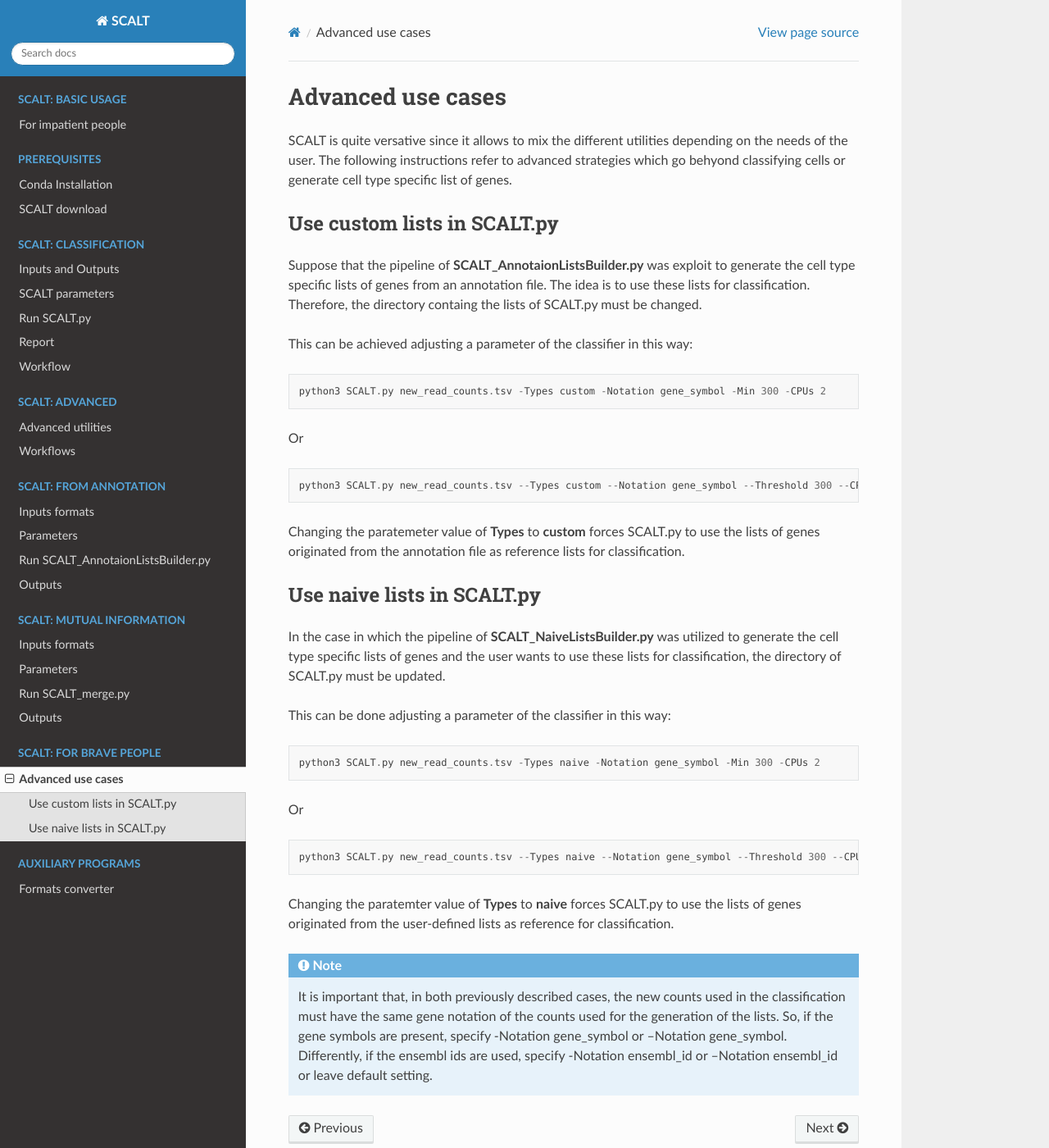
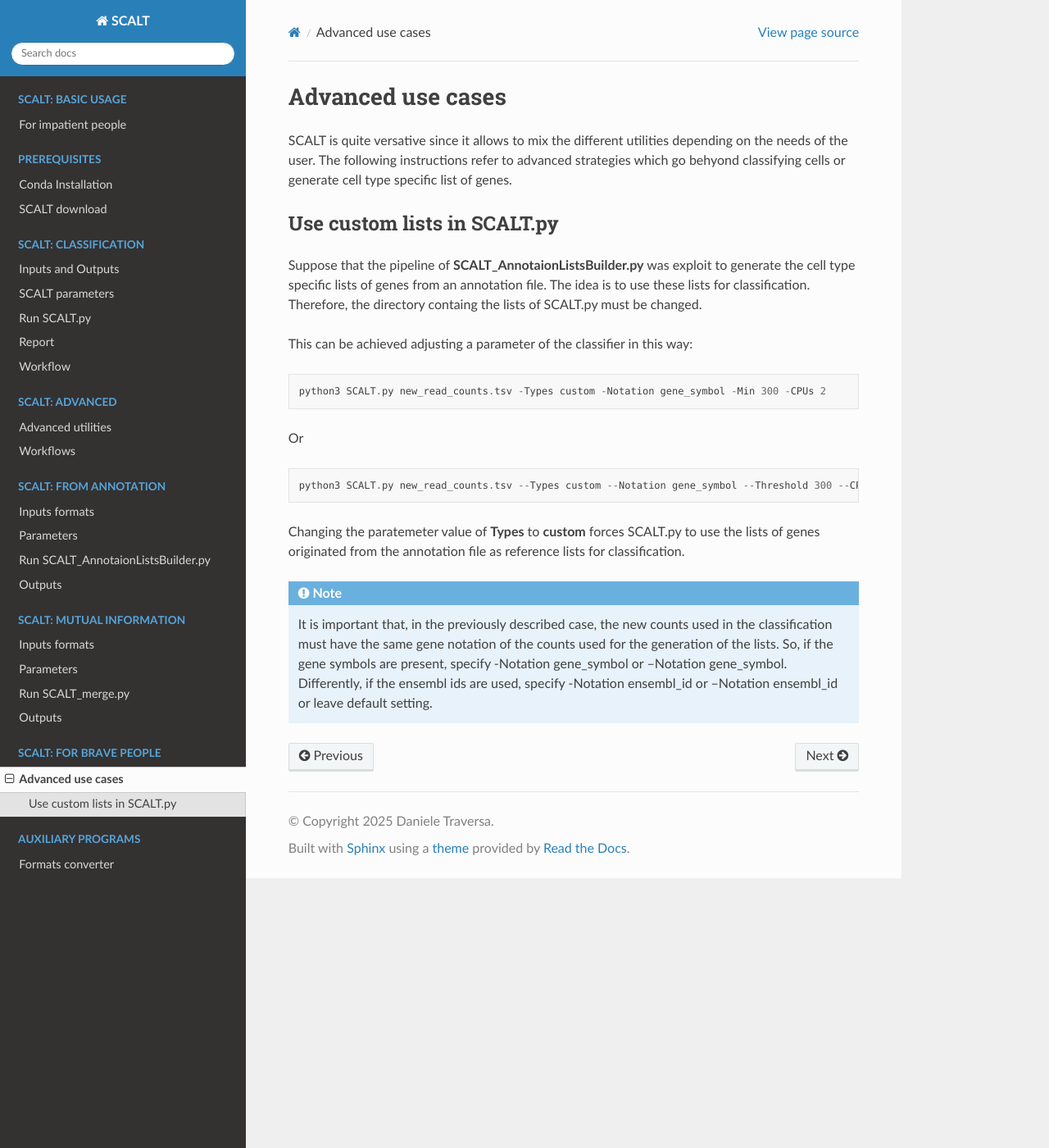
Before and after one commit to danitrave/SCALT, a Sphinx documentation site: the page built from docs/source/bravePeople.rst, in a window 1280 px wide and 1400 px high. Shown: the whole window at 82% size. Built offline with Sphinx 7.4.7 and the Read the Docs theme 3.1.0, drawn with Linux system fonts in a browser that asks for light colours.

Commit message:
Update bravePeople.rst

```diff
--- a/docs/source/bravePeople.rst
+++ b/docs/source/bravePeople.rst
@@ -23,25 +23,6 @@ Or
 
 Changing the paratemeter value of **Types** to **custom** forces SCALT.py to use the lists of genes originated from the annotation file as reference lists for classification.
 
-Use naive lists in SCALT.py
----------------------------
-
-In the case in which the pipeline of **SCALT_NaiveListsBuilder.py** was utilized to generate the cell type specific lists of genes and the user wants to use these lists for classification, the directory of SCALT.py must be updated.
-
-This can be done adjusting a parameter of the classifier in this way:
-
-::
-
-  python3 SCALT.py new_read_counts.tsv -Types naive -Notation gene_symbol -Min 300 -CPUs 2
-
-Or
-
-::
-
-  python3 SCALT.py new_read_counts.tsv --Types naive --Notation gene_symbol --Threshold 300 --CPUs 2
-
-Changing the paratemter value of **Types** to **naive** forces SCALT.py to use the lists of genes originated from the user-defined lists as reference for classification.
-
 .. note::
 
-   It is important that, in both previously described cases, the new counts used in the classification must have the same gene notation of the counts used for the generation of the lists. So, if the gene symbols are present, specify -Notation gene_symbol or --Notation gene_symbol. Differently, if the ensembl ids are used, specify -Notation ensembl_id or --Notation ensembl_id or leave default setting.
+   It is important that, in the previously described case, the new counts used in the classification must have the same gene notation of the counts used for the generation of the lists. So, if the gene symbols are present, specify -Notation gene_symbol or --Notation gene_symbol. Differently, if the ensembl ids are used, specify -Notation ensembl_id or --Notation ensembl_id or leave default setting.
```
